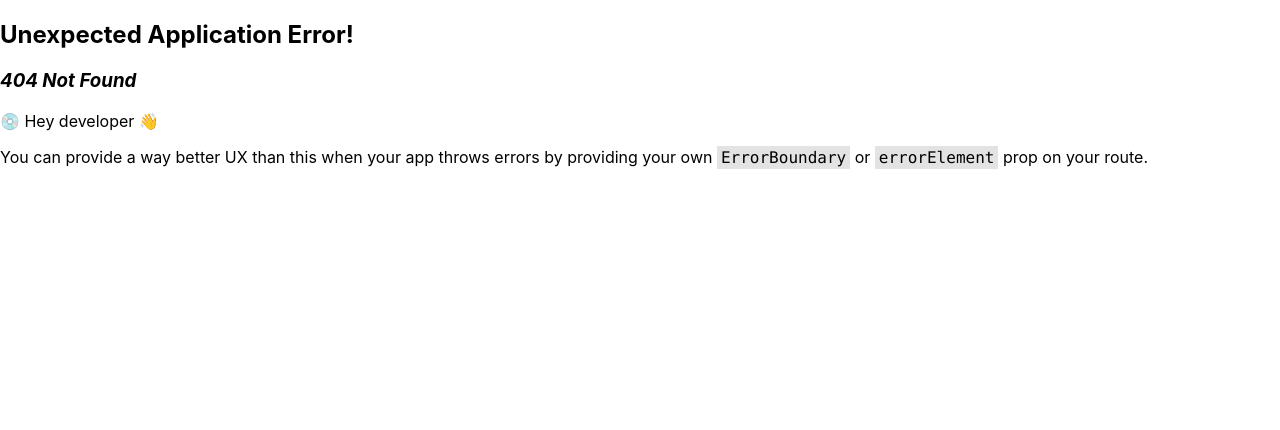
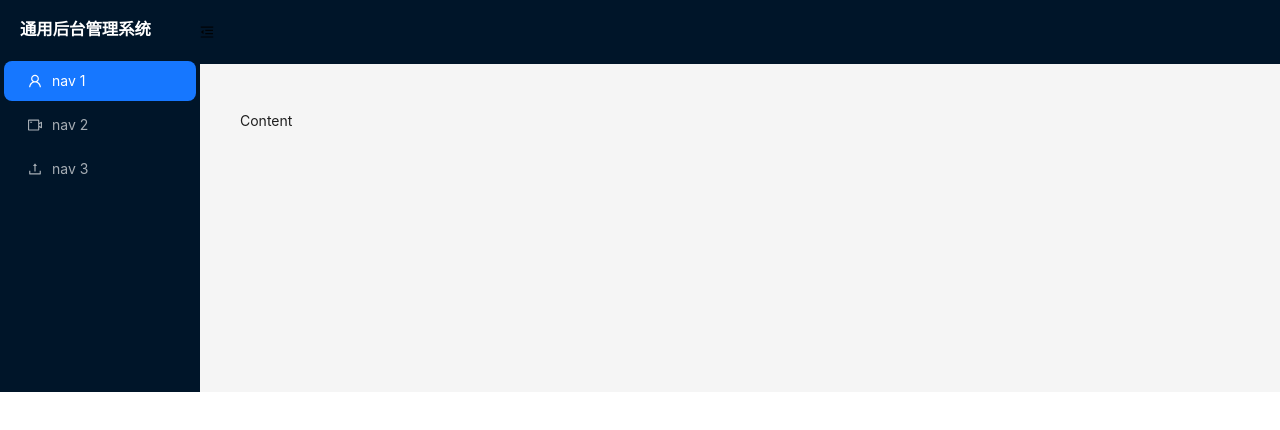
Before and after one commit to xieswjtu/basic-manage, a React (Create React App) app: page /mall in a window 1280 px wide. Before the commit this address had no page. Shown: the top 430 px of the page. Built offline with nearby package versions, Linux system fonts and the light colour scheme; no server answers.

Commit message:
feat: 页面布局

```diff
--- a/package.json
+++ b/package.json
@@ -6,6 +6,7 @@
     "@testing-library/jest-dom": "^5.17.0",
     "@testing-library/react": "^13.4.0",
     "@testing-library/user-event": "^13.5.0",
+    "antd": "^5.16.1",
     "react": "^18.3.1",
     "react-dom": "^18.3.1",
     "react-router-dom": "^6.22.2",
--- /dev/null
+++ b/src/components/commonAside/index.js
@@ -0,0 +1,47 @@
+import React, {useState} from "react";
+import MenuConfig from '../../config'
+import {
+    UploadOutlined,
+    UserOutlined,
+    VideoCameraOutlined,
+  } from '@ant-design/icons';
+import { Menu, Layout } from 'antd';
+  const {Sider} = Layout
+
+
+const CommonAside = () => {
+    const [collapsed, setCollapsed] = useState(false);
+    return (
+        <Sider trigger={null} collapsible collapsed={collapsed}>
+            <h3 style={{
+                color: "white",
+                marginLeft: "20px"
+
+            }}>通用后台管理系统</h3>
+            <Menu
+            theme="dark"
+            mode="inline"
+            defaultSelectedKeys={['1']}
+            items={[
+                {
+                key: '1',
+                icon: <UserOutlined />,
+                label: 'nav 1',
+                },
+                {
+                key: '2',
+                icon: <VideoCameraOutlined />,
+                label: 'nav 2',
+                },
+                {
+                key: '3',
+                icon: <UploadOutlined />,
+                label: 'nav 3',
+                },
+            ]}
+            />
+        </Sider>
+    )
+}
+
+export default CommonAside
--- a/src/page/main.js
+++ b/src/page/main.js
@@ -1,14 +1,44 @@
-import React from "react";
+import React, { useState } from "react";
+import CommonAside from "../components/commonAside";
 import { Outlet } from "react-router-dom";
+import {
+    MenuFoldOutlined,
+    MenuUnfoldOutlined,
+    UploadOutlined,
+    UserOutlined,
+    VideoCameraOutlined,
+  } from '@ant-design/icons';
+  import { Layout, Menu } from 'antd';
+
+const { Header, Sider, Content } = Layout;
 
 
 const Main = () => {
+    const [collapsed, setCollapsed] = useState(false);
+
     return (
-        <div>
-            Main
-            <Outlet />
-        </div>
-    )
-}
+        <Layout>
+        <CommonAside/>
+        <Layout className="site-layout">
+            <Header className="site-layout-background" style={{ padding: 0 }}>
+            {React.createElement(collapsed ? MenuUnfoldOutlined : MenuFoldOutlined, {
+                className: 'trigger',
+                onClick: () => setCollapsed(!collapsed),
+            })}
+            </Header>
+            <Content
+            className="site-layout-background"
+            style={{
+                margin: '24px 16px',
+                padding: 24,
+                minHeight: 280,
+            }}
+            >
+            Content
+            </Content>
+        </Layout>
+        </Layout>
+    );
+    }
 
 export default Main
--- /dev/null
+++ b/src/page/mall/index.js
@@ -0,0 +1,9 @@
+import React from "react";
+
+const Mall = () => {
+    return (
+        <div> 这是Mall </div>
+    )
+}
+
+export default Mall
--- /dev/null
+++ b/src/page/other/pageOne.js
@@ -0,0 +1,9 @@
+import React from "react";
+
+const PageOne = () => {
+    return (
+        <div> 这是PageOne </div>
+    )
+}
+
+export default PageOne
--- /dev/null
+++ b/src/page/other/pageTwo.js
@@ -0,0 +1,9 @@
+import React from "react";
+
+const PageTwo = () => {
+    return (
+        <div> 这是PageTwo </div>
+    )
+}
+
+export default PageTwo
--- /dev/null
+++ b/src/page/user/index.js
@@ -0,0 +1,9 @@
+import React from "react";
+
+const User = () => {
+    return (
+        <div> 这是User </div>
+    )
+}
+
+export default User
--- a/src/router/index.js
+++ b/src/router/index.js
@@ -1,16 +1,46 @@
 
-import { createBrowserRouter } from "react-router-dom";
+import { createBrowserRouter, Navigate } from "react-router-dom";
 import Home from "../page/home";
 import Main from "../page/main";
+import Mall from "../page/mall";
+import User from "../page/user";
+import PageOne from "../page/other/pageOne";
+import PageTwo from "../page/other/pageTwo";
 
 const routes = [
     {
         path: '/',
         Component: Main,
         children: [
+            //重定向
+            {
+                path: '/',
+                element: <Navigate to = 'home'></Navigate>
+            },
             {
                 path: '/home',
                 Component: Home
+            },
+            {
+                path: '/mall',
+                Component: Mall
+            },
+            {
+                path: '/user',
+                Component: User
+            },
+            {
+                path: '/other',
+                children: [
+                    {
+                        path: 'pageOne',
+                        Component: PageOne
+                    },
+                    {
+                        path: 'pageTwo',
+                        Component: PageTwo
+                    }
+                ]
             }
         ]
     }
```
Also changed, not shown: 1 other file (tests, documents, lock files or other folders).
